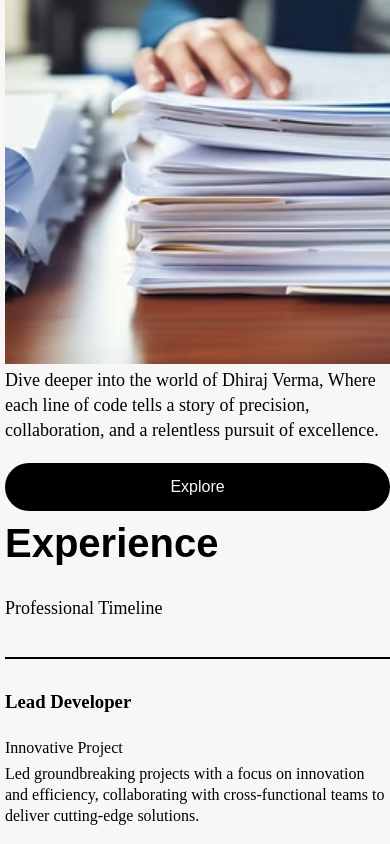
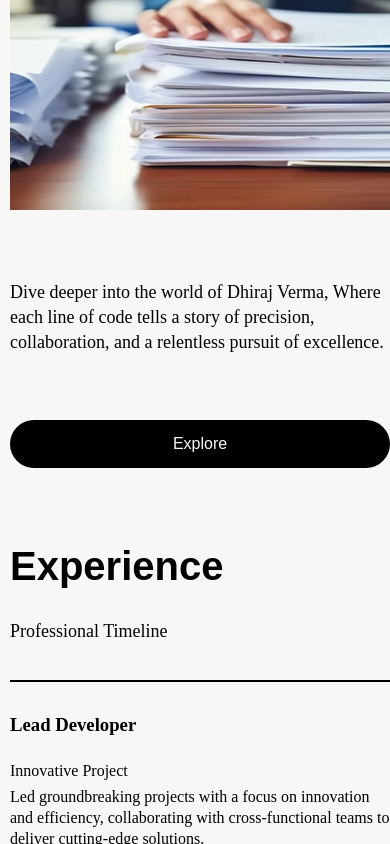
Before and after one commit to Dhirajverm1480/portfolio-one, a plain HTML site: page index.html in a window 390 px wide. Shown: the part 1156-2000 px from the top of the page. Drawn offline with Linux system fonts and the light colour scheme.

Commit message:
Add files via upload

```diff
--- a/responsive.css
+++ b/responsive.css
@@ -1,6 +1,7 @@
 @media screen and (max-width: 400px){
     header{
         width: 100%;
+        padding: 0 0 0 10px;
     }
     .menu-bar{
         display: block;
@@ -20,6 +21,7 @@
 
     .hero-heading-div{
         width: 100%;
+        padding: 10px;
     }
 
     .hero-heading{
@@ -28,6 +30,7 @@
     }
 
     .hero-more-div{
+        padding: 10px;
         width: 100%;
         height: 100%;
         display: flex;
@@ -64,7 +67,7 @@
 
     .about-section,.education-section,.experience-section,.career-section,.footer{
         /* background: red; */
-        padding-left: 5px;
+        padding-left: 10px;
     }
 
     .about-header-div, .experience-header-div, .education-header-div, .career-header-div{
@@ -89,6 +92,8 @@
 
     .about-bottom-section{
         width: 100%;
+        /* height: 511px; */
+        /* background: red; */
         height: 100%;
         display: flex;
         flex-direction: column;
@@ -102,17 +107,21 @@
 
     .about-img-container img{
         width: 100%;
-        height: 100%;
+        height: 300px;
     }
 
     .about-para-btn{
         width: 100%;
-        height: 100%;
+        /* height: 100%; */
+        /* background: yellow; */
+        display: flex;
+        flex-direction: column;
+        justify-content: space-evenly;
     }
 
     .about-para-btn p{
         width: 100%;
-        height: 100%;
+        /* height: 100%; */
     }
 
     .about-btn{
--- a/style.css
+++ b/style.css
@@ -85,7 +85,8 @@
     position: fixed;
     top: 0;
     width: 100%;
-    height: 100vh;
+    height: 400px;
+    /* height: 100vh; */
     z-index: 100;
     background: #f9f6f6;
 }
```
